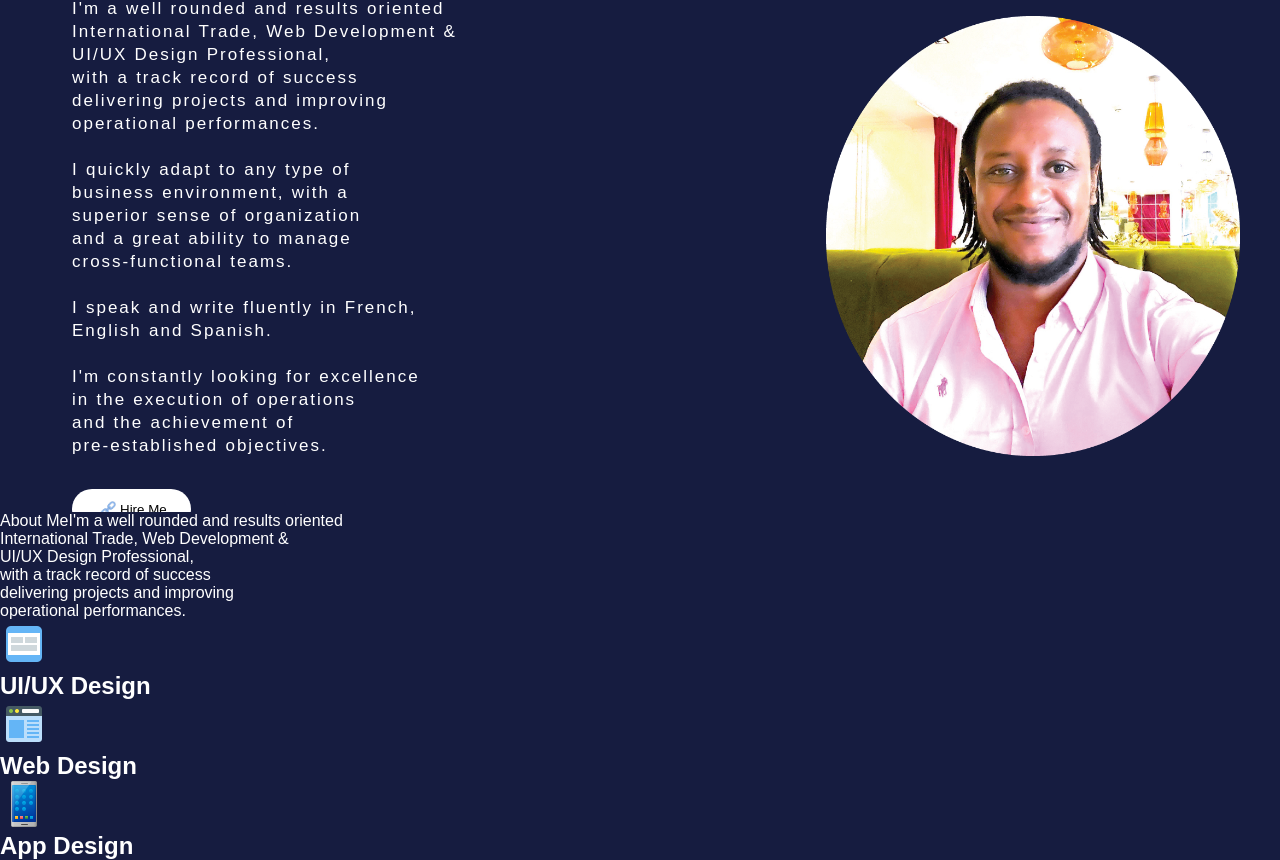
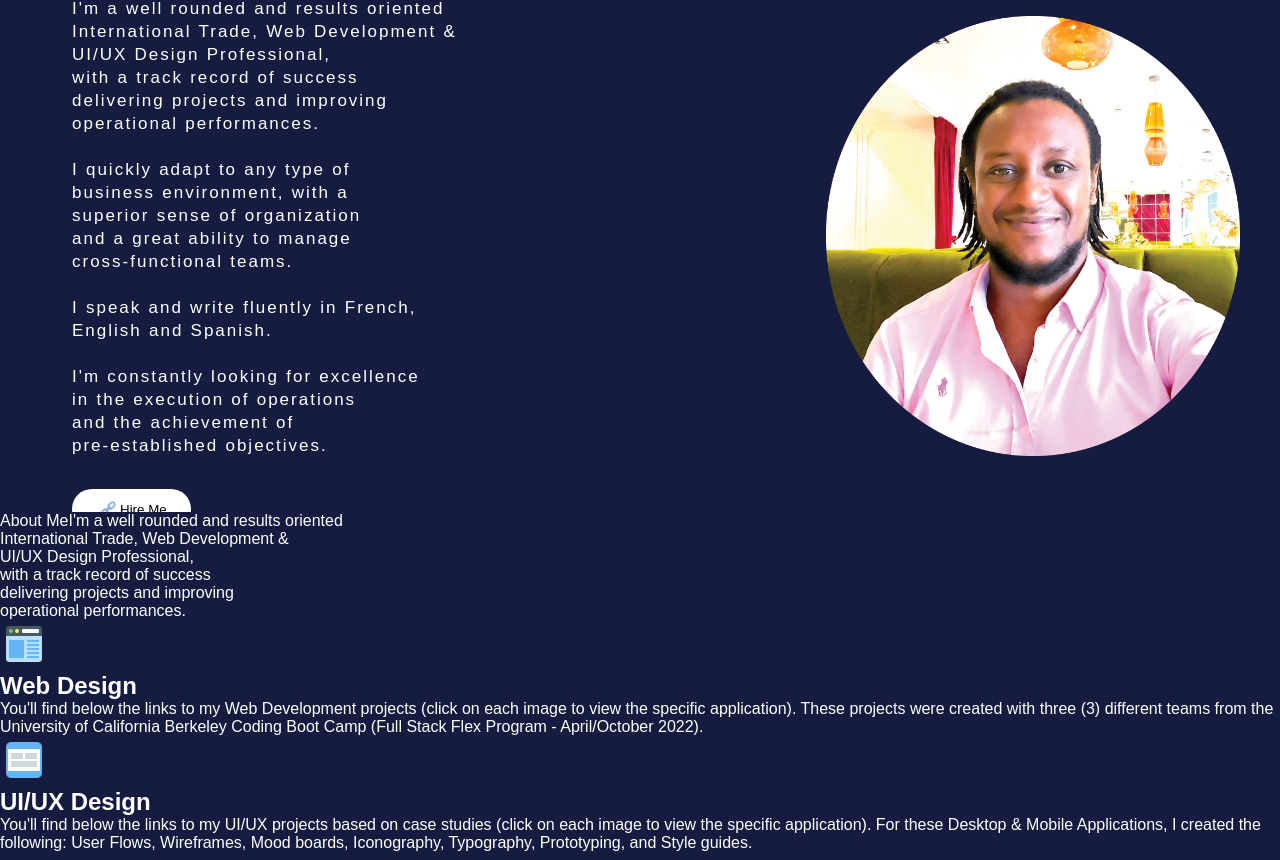
Before and after one commit to TheAnswer07/Portfolio, a React (Create React App) app: page / in a window 1280 px wide. Shown: the part 304-1164 px from the top of the page. Built offline with nearby package versions, Linux system fonts and the light colour scheme.

Commit message:
app design section eliminated and content added for remaing sections

```diff
--- a/src/components/Skills/skills.js
+++ b/src/components/Skills/skills.js
@@ -2,7 +2,6 @@ import React from "react";
 import "./skills.css";
 import UIDesign from "../../assets/uiuxDesign.png";
 import WebDesign from "../../assets/webDesign.png";
-import AppDesign from "../../assets/appDesigns.png";
 
 
 const skills = () => {
@@ -14,28 +13,18 @@ const skills = () => {
                 of success <br />delivering projects and improving <br />operational performances.</span>
 
             <div className="skillBars">
-
+                <div className="skillBar">
+                    <img src={WebDesign} className="skillBarImg" alt="Web Design" />
+                    <div className="skillBarText">
+                        <h2>Web Design</h2>
+                        <p>You'll find below the links to my Web Development projects (click on each image to view the specific application). These projects were created with three (3) different teams from the University of California Berkeley Coding Boot Camp (Full Stack Flex Program - April/October 2022).</p>
+                    </div>
+                </div>
                 <div className="skillBar">
                     <img src={UIDesign} className="skillBarImg" alt="UI UX Design" />
                     <div className="skillBarText">
                         <h2>UI/UX Design</h2>
-                        <p></p>
-                    </div>
-
-                    <div className="skillBar">
-                        <img src={WebDesign} className="skillBarImg" alt="Web Design" />
-                        <div className="skillBarText">
-                            <h2>Web Design</h2>
-                            <p></p>
-                        </div>
-                    </div>
-
-                    <div className="skillBar">
-                        <img src={AppDesign} className="skillBarImg" alt="App Design" />
-                        <div className="skillBarText">
-                            <h2>App Design</h2>
-                            <p></p>
-                        </div>
+                        <p>You'll find below the links to my UI/UX projects based on case studies (click on each image to view the specific application). For these Desktop & Mobile Applications, I created the following: User Flows, Wireframes, Mood boards, Iconography, Typography, Prototyping, and Style guides.</p>
                     </div>
 
                 </div>
```
